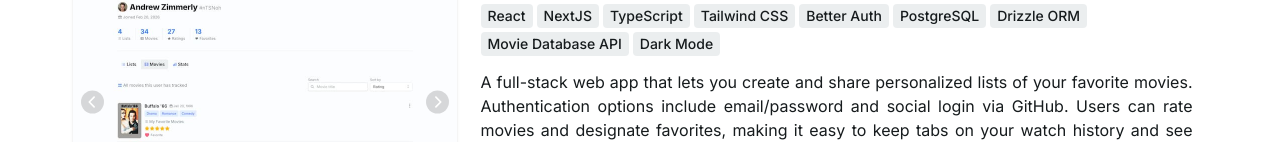
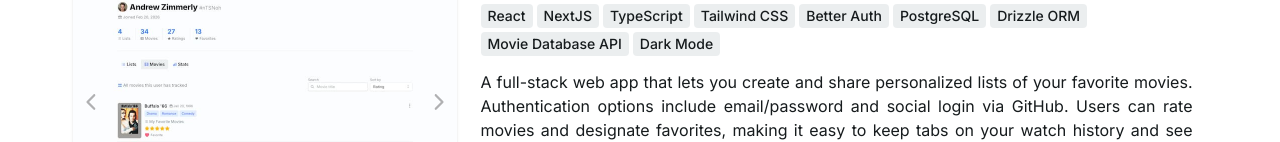
Before and after one commit to azimmerly/portfolio, a Next.js app: page / in a window 1280 px wide. Shown: the part 456-598 px from the top of the page. Built offline with nearby package versions, Linux system fonts and the light colour scheme.

Commit message:
Update carousel styles

```diff
--- a/src/components/ImageCarousel.tsx
+++ b/src/components/ImageCarousel.tsx
@@ -12,7 +12,7 @@
 export const ImageCarousel = ({ altLabel, images }: ImageCarouselProps) => {
   const [emblaRef, emblaApi] = useEmblaCarousel({
     loop: true,
-    duration: 20,
+    duration: 18,
     align: "start",
     containScroll: "keepSnaps",
   });
@@ -39,17 +39,17 @@
         type="button"
         aria-label="Previous image"
         onClick={() => emblaApi?.scrollPrev()}
-        className="absolute top-1/2 left-2 -translate-y-1/2 cursor-pointer rounded-full bg-black/15 p-1.25 text-white transition-opacity hover:bg-black/20"
+        className="absolute top-1/2 left-1.5 -translate-y-1/2 cursor-pointer rounded-full p-1 text-black/30 transition-opacity hover:text-black/40"
       >
-        <FaChevronLeft className="size-3.25" />
+        <FaChevronLeft className="size-4.5" />
       </button>
       <button
         type="button"
         aria-label="Next image"
         onClick={() => emblaApi?.scrollNext()}
-        className="absolute top-1/2 right-2 -translate-y-1/2 cursor-pointer rounded-full bg-black/15 p-1.25 text-white transition-opacity hover:bg-black/20"
+        className="absolute top-1/2 right-1.5 -translate-y-1/2 cursor-pointer rounded-full p-1 text-black/30 transition-opacity hover:text-black/40"
       >
-        <FaChevronRight className="size-3.25" />
+        <FaChevronRight className="size-4.5" />
       </button>
     </div>
   );
```
Also changed, not shown: package.json (+6 -6 lines), 1 other file (tests, documents, lock files or other folders).
